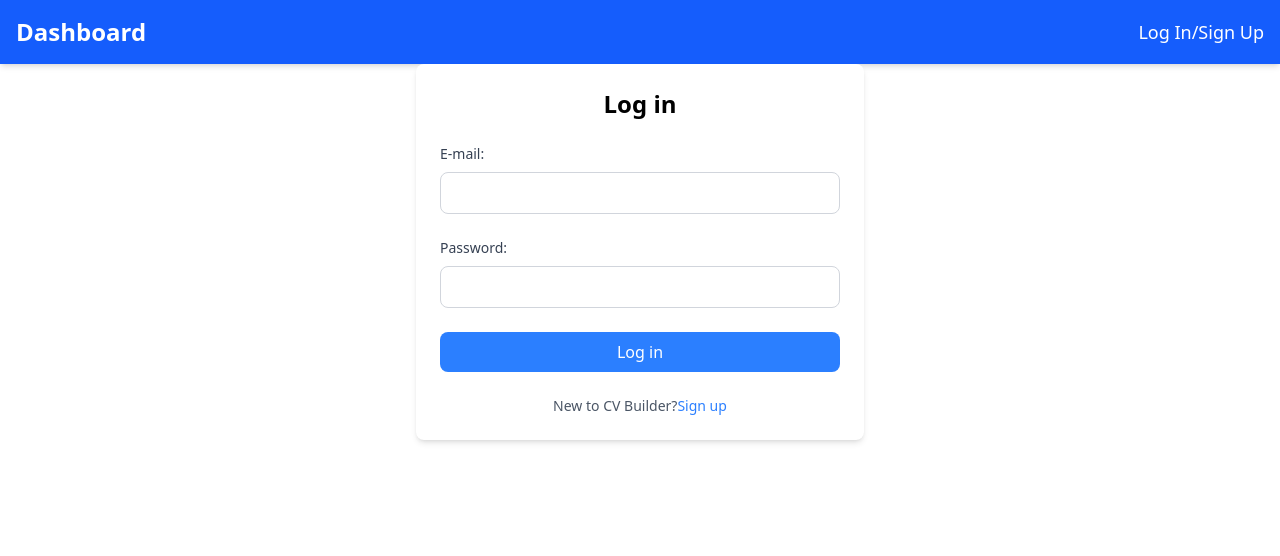
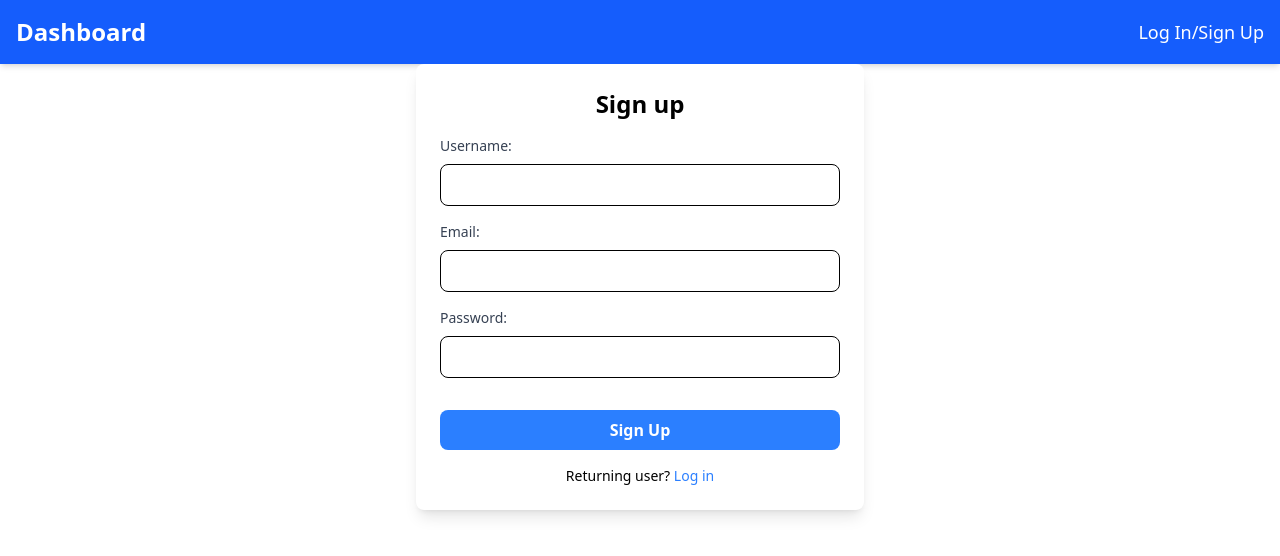
Before and after one commit to Vladicki/webProject, a React (Vite) app: page / in a window 1280 px wide. Both pictures are taken after a click on the button "Sign up". Shown: the top 556 px of the page. Built offline with nearby package versions, Linux system fonts and the light colour scheme.

Commit message:
added logout button
where users can logout and fix the error with sign up button

```diff
--- a/src/components/LogIn.jsx
+++ b/src/components/LogIn.jsx
@@ -1,51 +1,52 @@
-
 /* eslint-disable react/prop-types */
-import { useEffect, useState } from "react";
+import { useState, useEffect } from "react";
 import axios from "axios";
 import { useAuth } from "../context/AuthContext";
 import { useNavigate } from "react-router-dom";
 
 const LogIn = () => {
     const [isSignUp, setIsSignUp] = useState(false);
-    const [email, setEmail] = useState('');
-    const [username, setUsername] = useState('');
-    const [password, setPassword] = useState('');
+    const [email, setEmail] = useState("");
+    const [username, setUsername] = useState("");
+    const [password, setPassword] = useState("");
 
-    const {user, logout} = useAuth()
+    const { user } = useAuth();
+    const navigate = useNavigate();
 
+    // Redirect to dashboard if already logged in
+    useEffect(() => {
+        if (user) {
+            navigate("/dashboard");
+        }
+    }, [user, navigate]);
 
-
-
-    // Function to handle sign-up
     const handleSignup = async (e) => {
         e.preventDefault();
-        console.log(email, username, password);
         try {
             const response = await axios.post("http://localhost:4000/api/users/signup", {
                 name: username,
                 email,
-                password
+                password,
             });
 
             console.log("Signup Success:", response.data);
+            localStorage.setItem("token", response.data.token);
             window.location.href = "/";  // Redirect on success
         } catch (error) {
             console.error("Signup Error:", error.response?.data || error.message);
         }
     };
 
-    // Function to handle login
     const handleLogin = async (e) => {
         e.preventDefault();
-        console.log(email, password);
         try {
             const response = await axios.post("http://localhost:4000/api/users/login", {
                 email,
-                password
+                password,
             });
 
             console.log("Login Success:", response.data);
-            localStorage.setItem("token", response.data.token); // Save token for authentication
+            localStorage.setItem("token", response.data.token);
             window.location.href = "/";  // Redirect on success
         } catch (error) {
             console.error("Login Error:", error.response?.data || error.message);
@@ -58,16 +59,21 @@ const LogIn = () => {
                 <SignUpForm
                     handler={handleSignup}
                     setIsSignUp={setIsSignUp}
+                    email={email}
                     setEmail={setEmail}
+                    username={username}
                     setUsername={setUsername}
+                    password={password}
                     setPassword={setPassword}
                 />
             ) : (
                 <LogInForm
-                    handler={handleLogin}  // Fixed: changed from handleSubmit to handleLogin
+                    handler={handleLogin}
                     setIsSignUp={setIsSignUp}
+                    email={email}
+                    setEmail={setEmail}
+                    password={password}
                     setPassword={setPassword}
-                    setEmail={setEmail}
                 />
             )}
         </div>
@@ -75,7 +81,7 @@ const LogIn = () => {
 };
 
 // Login Form Component
-const LogInForm = ({ handler, setIsSignUp, setEmail, setPassword }) => {
+const LogInForm = ({ handler, setIsSignUp, email, setEmail, password, setPassword }) => {
     return (
         <form onSubmit={handler} className="max-w-md mx-auto p-6 bg-white rounded-lg shadow-md space-y-6">
             <h2 className="text-2xl font-semibold text-center">Log in</h2>
@@ -83,6 +89,7 @@ const LogInForm = ({ handler, setIsSignUp, setEmail, setPassword }) => {
                 <label htmlFor="email" className="block text-sm font-medium text-gray-700">E-mail:</label>
                 <input
                     type="text"
+                    value={email} // Bind state value
                     onChange={(e) => setEmail(e.target.value)}
                     id="email"
                     name="email"
@@ -94,6 +101,7 @@ const LogInForm = ({ handler, setIsSignUp, setEmail, setPassword }) => {
                 <label htmlFor="password" className="block text-sm font-medium text-gray-700">Password:</label>
                 <input
                     type="password"
+                    value={password} // Bind state value
                     onChange={(e) => setPassword(e.target.value)}
                     id="password"
                     name="password"
@@ -101,15 +109,15 @@ const LogInForm = ({ handler, setIsSignUp, setEmail, setPassword }) => {
                     className="w-full px-4 py-2 border border-gray-300 rounded-lg focus:ring-2 focus:ring-blue-500"
                 />
             </div>
-            <button type="submit" className="w-full py-2 px-4 bg-blue-500 text-white rounded-lg hover:bg-blue-600 focus:outline-none focus:ring-2 focus:ring-blue-500">
+            <button type="submit" className="w-full py-2 px-4 bg-blue-500 text-white rounded-lg hover:bg-blue-600">
                 Log in
             </button>
             <p className="text-center text-sm text-gray-600">
-                New to CV Builder?
+                New to CV Builder?{" "}
                 <button
                     type="button"
-                    onClick={() => setIsSignUp(false)}
-                    className="text-blue-500 hover:text-blue-700 focus:outline-none">
+                    onClick={() => setIsSignUp(true)} // Fixed: Now correctly switches to Sign-Up
+                    className="text-blue-500 hover:text-blue-700">
                     Sign up
                 </button>
             </p>
@@ -117,9 +125,8 @@ const LogInForm = ({ handler, setIsSignUp, setEmail, setPassword }) => {
     );
 };
 
-
 // Sign-Up Form Component
-const SignUpForm = ({ handler, setIsSignUp, setEmail, setUsername, setPassword }) => {
+const SignUpForm = ({ handler, setIsSignUp, email, setEmail, username, setUsername, password, setPassword }) => {
     return (
         <form onSubmit={handler} className="max-w-md mx-auto p-6 bg-white shadow-lg rounded-lg">
             <h2 className="text-2xl font-semibold mb-4 text-center">Sign up</h2>
@@ -127,6 +134,7 @@ const SignUpForm = ({ handler, setIsSignUp, setEmail, setUsername, setPassword }
                 <label htmlFor="username" className="block text-sm font-medium text-gray-700">Username:</label>
                 <input
                     type="text"
+                    value={username} // Bind state value
                     onChange={(e) => setUsername(e.target.value)}
                     id="username"
                     name="username"
@@ -138,6 +146,7 @@ const SignUpForm = ({ handler, setIsSignUp, setEmail, setUsername, setPassword }
                 <label htmlFor="email" className="block text-sm font-medium text-gray-700">Email:</label>
                 <input
                     type="email"
+                    value={email} // Bind state value
                     onChange={(e) => setEmail(e.target.value)}
                     id="email"
                     name="email"
@@ -149,6 +158,7 @@ const SignUpForm = ({ handler, setIsSignUp, setEmail, setUsername, setPassword }
                 <label htmlFor="password" className="block text-sm font-medium text-gray-700">Password:</label>
                 <input
                     type="password"
+                    value={password} // Bind state value
                     onChange={(e) => setPassword(e.target.value)}
                     id="password"
                     name="password"
@@ -158,15 +168,15 @@ const SignUpForm = ({ handler, setIsSignUp, setEmail, setUsername, setPassword }
             </div>
             <button
                 type="submit"
-                className="w-full py-2 mt-4 bg-blue-500 text-white font-semibold rounded-lg hover:bg-blue-600 transition duration-200"
+                className="w-full py-2 mt-4 bg-blue-500 text-white font-semibold rounded-lg hover:bg-blue-600"
             >
                 Sign Up
             </button>
             <p className="mt-4 text-center text-sm">
-                Returning user?{' '}
+                Returning user?{" "}
                 <button
                     type="button"
-                    onClick={() => setIsSignUp(true)}
+                    onClick={() => setIsSignUp(false)} // Fixed: Now correctly switches to Log-In
                     className="text-blue-500 hover:underline"
                 >
                     Log in
@@ -176,5 +186,4 @@ const SignUpForm = ({ handler, setIsSignUp, setEmail, setUsername, setPassword }
     );
 };
 
-
 export default LogIn;
```
